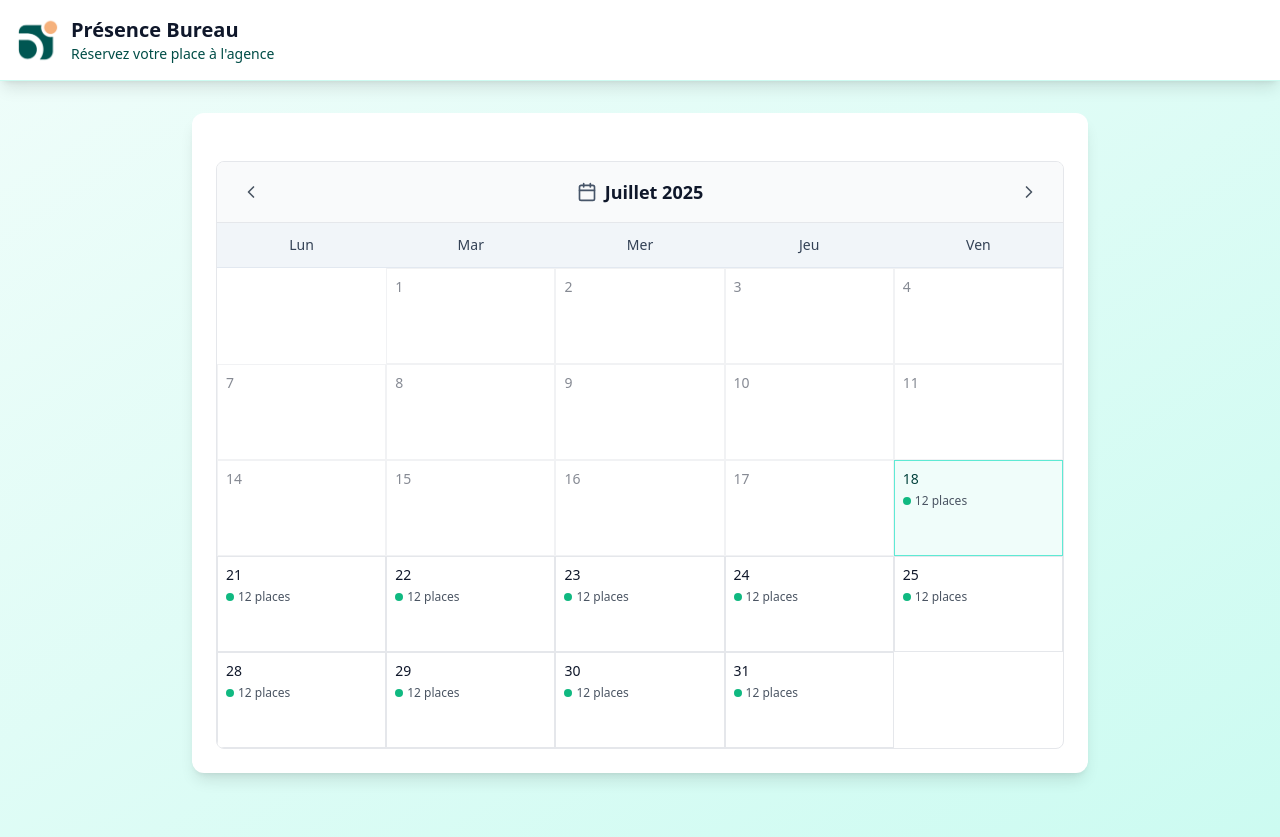
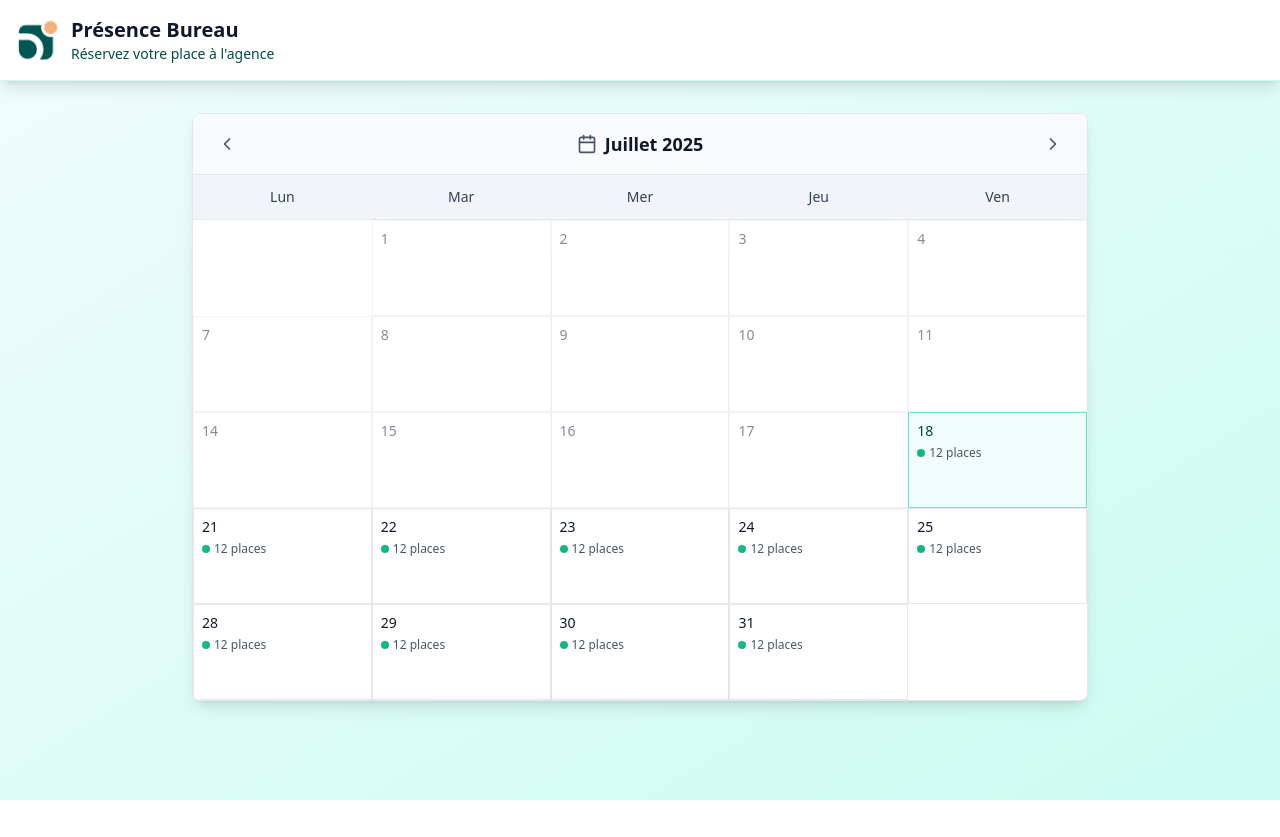
Before and after one commit to mloubiere/a-5-degres-pres, a React (Vite) app: page / in a window 1280 px wide. After the commit the page ends 800 px from the top, so only its background shows below. Built offline with nearby package versions, Linux system fonts and the light colour scheme.

Commit message:
Updated App.tsx

```diff
--- a/src/App.tsx
+++ b/src/App.tsx
@@ -44,9 +44,7 @@ function App() {
 
       <main className="container mx-auto px-4 py-8">
         <div className="max-w-4xl mx-auto">
-          <div className="bg-white rounded-xl shadow-lg p-6 mb-8">
-            <div className="flex items-center gap-3 mb-6">
-            </div>
+          <div className="bg-white rounded-xl shadow-lg mb-8">
             <CalendarView
               onDateClick={handleDateClick}
               getAvailableSpots={getAvailableSpots}
```
